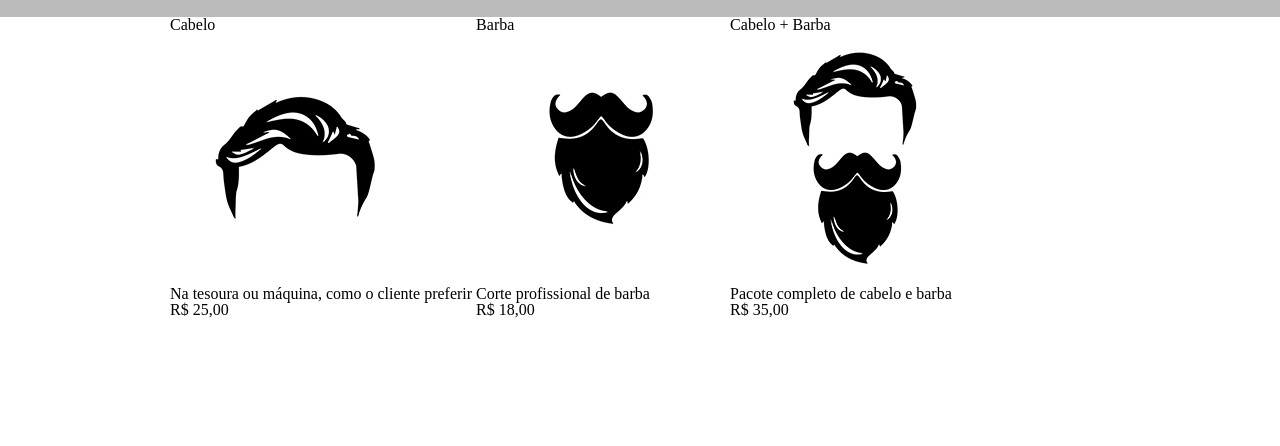
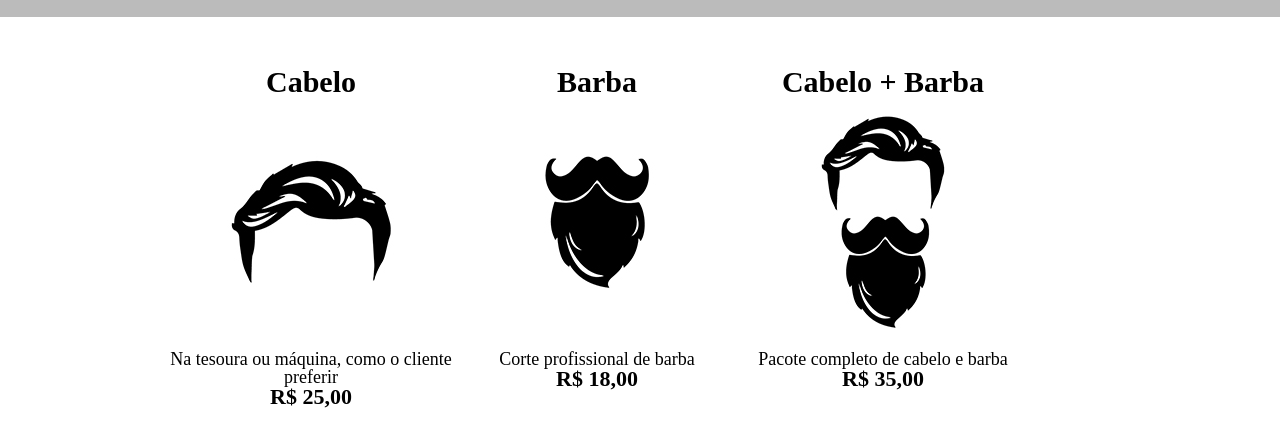
Before and after one commit to eusamuelvieira/BarbeariaAlura, a plain HTML site: page produtos.html in a window 1280 px wide. Shown: the part 276-722 px from the top of the page. Drawn offline with Linux system fonts and the light colour scheme.

Commit message:
update site

```diff
--- a/produtos.css
+++ b/produtos.css
@@ -31,7 +31,22 @@ nav a {
 .produtos{
 	width: 940px;
 	margin: 0 auto;
+	padding: 50px 0;
 }
 .produtos li{
 	display: inline-block;
+	text-align: center;
+	width: 30%;
+	vertical-align: top;
 }
+.produtos h2{
+	font-size: 30px;
+	font-weight: bold;
+}
+.produto-descricao{
+	font-size: 18px;
+}
+.produto-preco{
+	font-size: 22px;
+	font-weight: bold;
+}
--- a/produtos.html
+++ b/produtos.html
@@ -27,20 +27,20 @@
 				<li>
 					<h2>Cabelo</h2>
 					<img src="../BarbeariaAlura/img-produtos/cabelo.jpg" alt="">
-					<p>Na tesoura ou máquina, como o cliente preferir</p>
-					<p>R$ 25,00</p>
+					<p class="produto-descricao">Na tesoura ou máquina, como o cliente preferir</p>
+					<p class="produto-preco">R$ 25,00</p>
 				</li>
 				<li>
 					<h2>Barba</h2>
 					<img src="../BarbeariaAlura/img-produtos/barba.jpg" alt="">
-					<p>Corte profissional de barba</p>
-					<p>R$ 18,00</p>
+					<p class="produto-descricao">Corte profissional de barba</p>
+					<p class="produto-preco">R$ 18,00</p>
 				</li>
 				<li>
 					<h2>Cabelo + Barba</h2>
 					<img src="../BarbeariaAlura/img-produtos/cabelo+barba.jpg" alt="">
-					<p>Pacote completo de cabelo e barba</p>
-					<p>R$ 35,00</p>
+					<p class="produto-descricao">Pacote completo de cabelo e barba</p>
+					<p class="produto-preco">R$ 35,00</p>
 				</li>
 			</ul>
 		</main>
```
